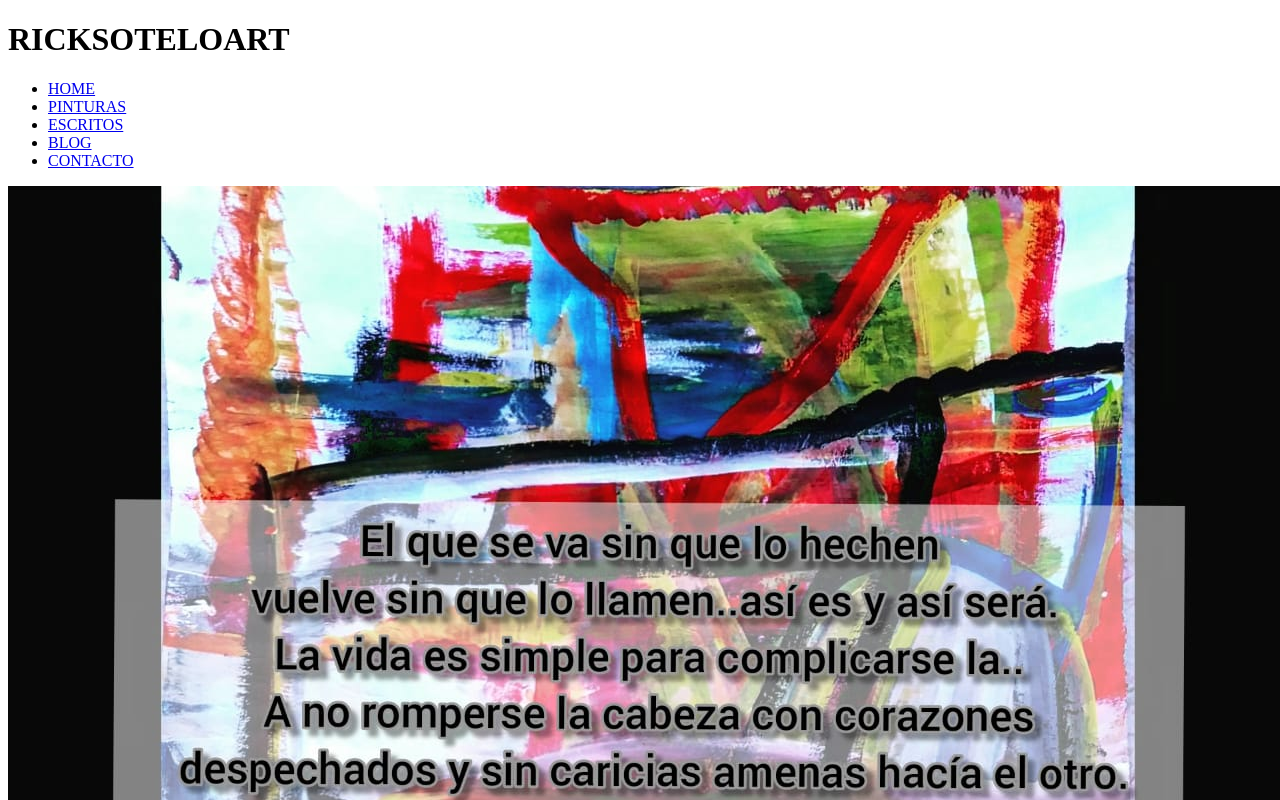
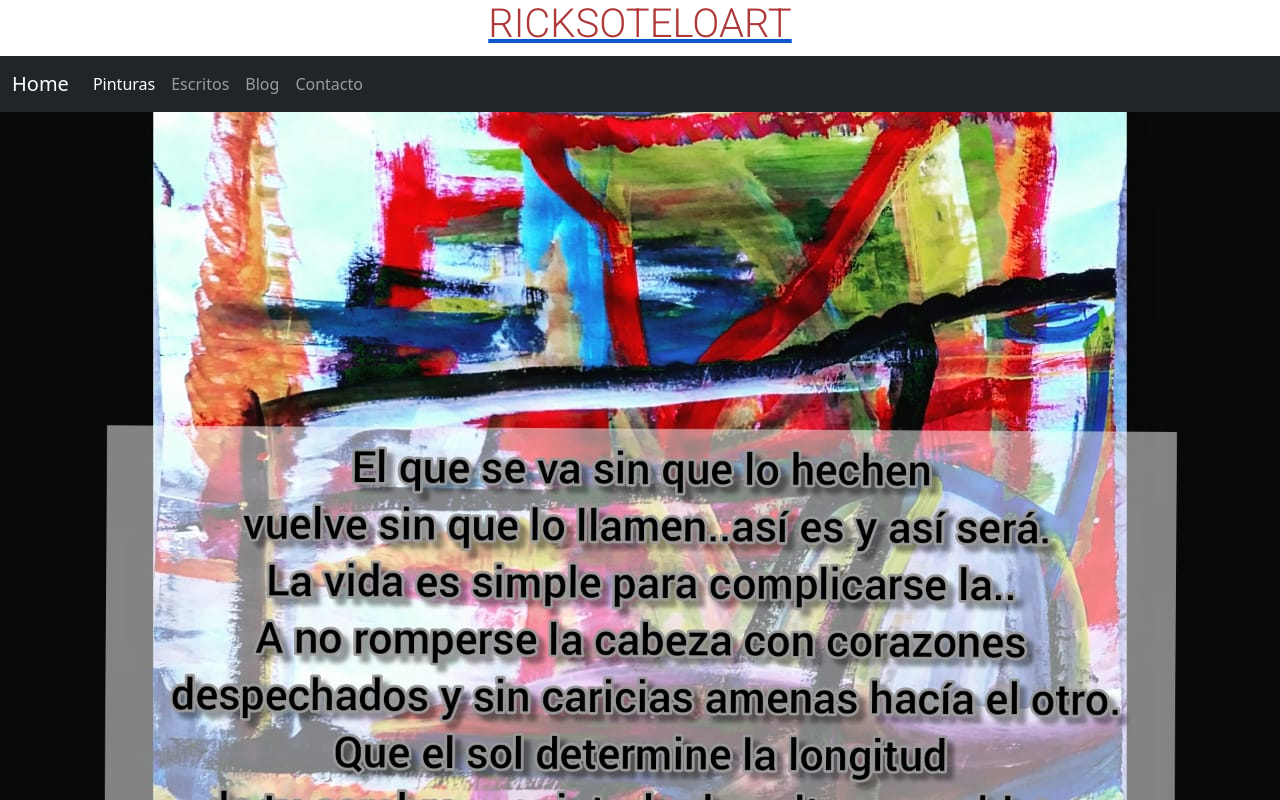
Before and after one commit to ricardosotelo/rick.sotelo, a plain HTML site: page HTML/escritos.html in a window 1280 px wide. Shown: the top 800 px of the page. Drawn offline with nearby package versions, Linux system fonts and the light colour scheme.

Commit message:
Modificaciones del 26-01

```diff
--- /dev/null
+++ b/CSS/style_blog.css
@@ -0,0 +1,9 @@
+*{
+    margin: 0%;
+    padding: 0%;
+}
+#titulo1{
+    color: rgb(175, 56, 56);
+    text-align: center;
+    font-family: 'Roboto', sans-serif;
+}
--- /dev/null
+++ b/CSS/style_contacto.css
@@ -0,0 +1,9 @@
+*{
+    margin: 0%;
+    padding: 0%;
+}
+#titulo1{
+    color: rgb(175, 56, 56);
+    text-align: center;
+    font-family: 'Roboto', sans-serif;
+}
--- /dev/null
+++ b/CSS/style_escritos.css
@@ -0,0 +1,9 @@
+*{
+    margin: 0%;
+    padding: 0%;
+}
+#titulo1{
+    color: rgb(175, 56, 56);
+    text-align: center;
+    font-family: 'Roboto', sans-serif;
+}
--- a/HTML/escritos.html
+++ b/HTML/escritos.html
@@ -4,26 +4,36 @@
     <meta charset="UTF-8">
     <meta http-equiv="X-UA-Compatible" content="IE=edge">
     <meta name="viewport" content="width=device-width, initial-scale=1.0">
+    <link href="https://cdn.jsdelivr.net/npm/bootstrap@5.1.3/dist/css/bootstrap.min.css" rel="stylesheet" integrity="sha384-1BmE4kWBq78iYhFldvKuhfTAU6auU8tT94WrHftjDbrCEXSU1oBoqyl2QvZ6jIW3" crossorigin="anonymous">
+    <script src="https://cdn.jsdelivr.net/npm/bootstrap@5.1.3/dist/js/bootstrap.bundle.min.js" integrity="sha384-ka7Sk0Gln4gmtz2MlQnikT1wXgYsOg+OMhuP+IlRH9sENBO0LRn5q+8nbTov4+1p" crossorigin="anonymous"></script>
+    <link rel="preconnect" href="https://fonts.googleapis.com">
+    <link rel="preconnect" href="https://fonts.gstatic.com" crossorigin>
+    <link href="https://fonts.googleapis.com/css2?family=Open+Sans:wght@500&family=Roboto:wght@300&display=swap" rel="stylesheet">
+    <link rel="stylesheet" href="../CSS/style_escritos.css">
     <title>RICKSOTELOART</title>
 </head>
 <body>
     <header>
-        <h1>RICKSOTELOART</h1>
+        <div><a href="../index.html"><h1 id="titulo1">RICKSOTELOART</h1></a>
     </header>
-    <NAV>
-        <UL>
-            <li><a href="../index.html">HOME</a>
-            </li>
-            <li><a href="pinturas.html">PINTURAS</a>
-            </li>
-            <li><a href="escritos.html">ESCRITOS</a>
-            </li>
-            <li><a href="blog.html">BLOG</a>
-            </li>
-            <li><a href="contacto.html">CONTACTO</a>
-            </li>
-        </UL>
-    </NAV>
+    <nav>
+        <nav class="navbar navbar-expand-lg navbar-dark bg-dark" >
+            <div class="container-fluid">
+              <a class="navbar-brand" href="../index.html">Home</a>
+              <button class="navbar-toggler" type="button" data-bs-toggle="collapse" data-bs-target="#navbarNavAltMarkup" aria-controls="navbarNavAltMarkup" aria-expanded="false" aria-label="Toggle navigation">
+                <span class="navbar-toggler-icon"></span>
+              </button>
+              <div class="collapse navbar-collapse" id="navbarNavAltMarkup">
+                <div class="navbar-nav">
+                  <a class="nav-link active" aria-current="page" href="pinturas.html">Pinturas</a>
+                  <a class="nav-link" href="escritos.html">Escritos</a>
+                  <a class="nav-link" href="blog.html">Blog</a>
+                  <a class="nav-link" href="contacto.html">Contacto</a>
+                </div>
+              </div>
+            </div>
+          </nav>
+    </nav>
         <main>
            <img src="../img/img4.jpeg" alt="">
            <img src="../img/img5.jpeg" alt="">
```
Also changed, not shown: HTML/blog.html (+24 -40 lines), HTML/contacto.html (+25 -15 lines), HTML/pinturas.html (+23 -17 lines), index.html (+8 -8 lines), style.css (+12 -12 lines), CSS/style_pinturas.css (renamed from HTML/style_pinturas.css).
